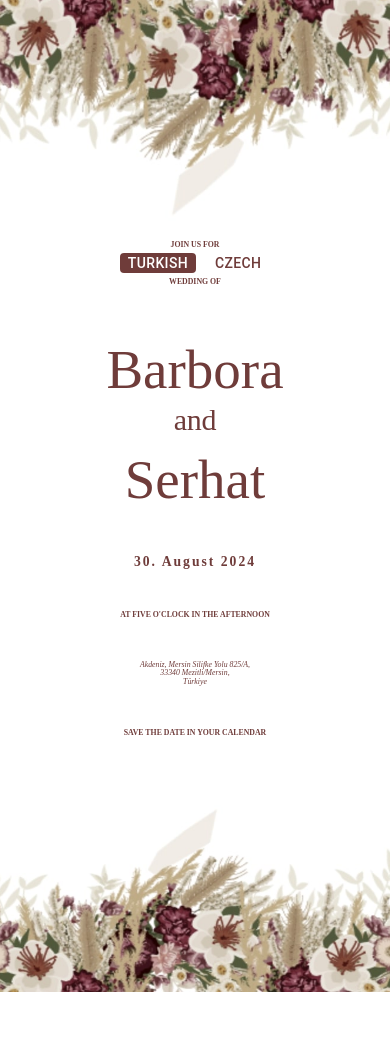
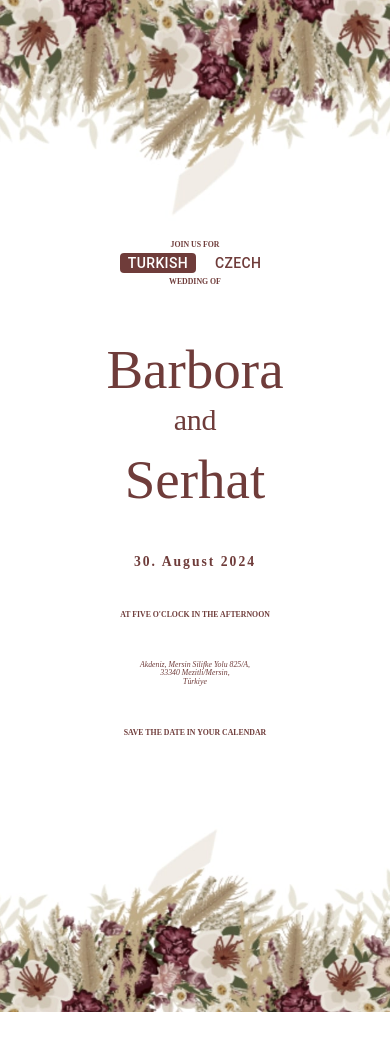
Before and after one commit to wonderunka/wonderunka.github.io, a React (Create React App) app: page /invitation in a window 390 px wide. Shown: the top 1037 px of the page. Built offline with nearby package versions, Linux system fonts and the light colour scheme.

Commit message:
updated styles for mobile screen

```diff
--- a/src/style.css
+++ b/src/style.css
@@ -10,7 +10,7 @@
   left: 50%;
   transform: translateX(-50%);
   /* Add justify content */
-  margin-top: -5vw;
+  /* margin-top: -5vw; */
 }
 
 .subtitle2 {
```
